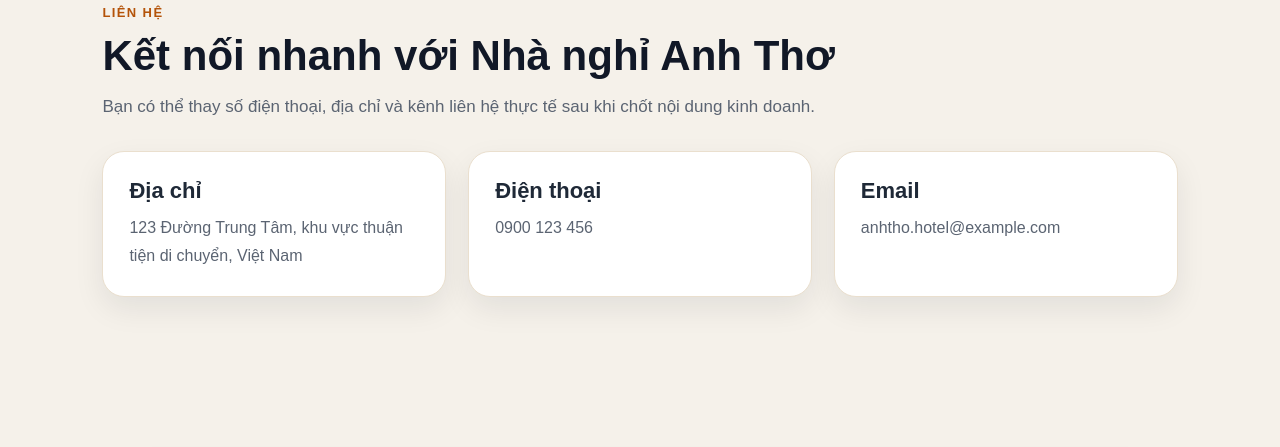
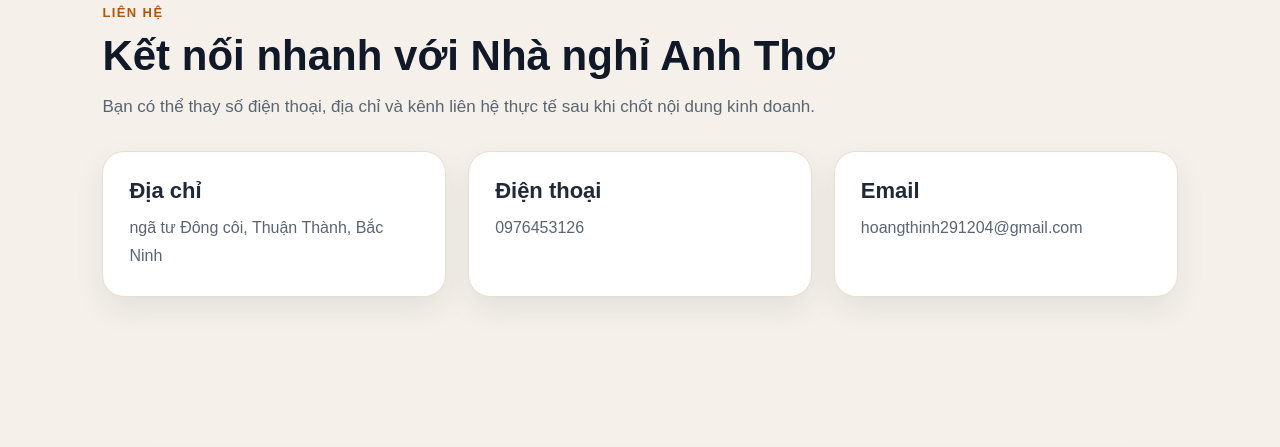
Before and after one commit to hoangthinh2912/nhanghianhtho1, a plain HTML site: page index.html in a window 1280 px wide. Shown: the part 5680-6127 px from the top of the page. Drawn offline with Linux system fonts and the light colour scheme.

```diff
--- a/index.html
+++ b/index.html
@@ -754,15 +754,15 @@
 	<div class="contacts">
 		<div class="contact-box">
 			<h3>Địa chỉ</h3>
-			<p>123 Đường Trung Tâm, khu vực thuận tiện di chuyển, Việt Nam</p>
+			<p>ngã tư Đông côi, Thuận Thành, Bắc Ninh</p>
 		</div>
 		<div class="contact-box">
 			<h3>Điện thoại</h3>
-			<p>0900 123 456</p>
+			<p>0976453126</p>
 		</div>
 		<div class="contact-box">
 			<h3>Email</h3>
-			<p>anhtho.hotel@example.com</p>
+			<p>hoangthinh291204@gmail.com</p>
 		</div>
 	</div>
 </section>
```
